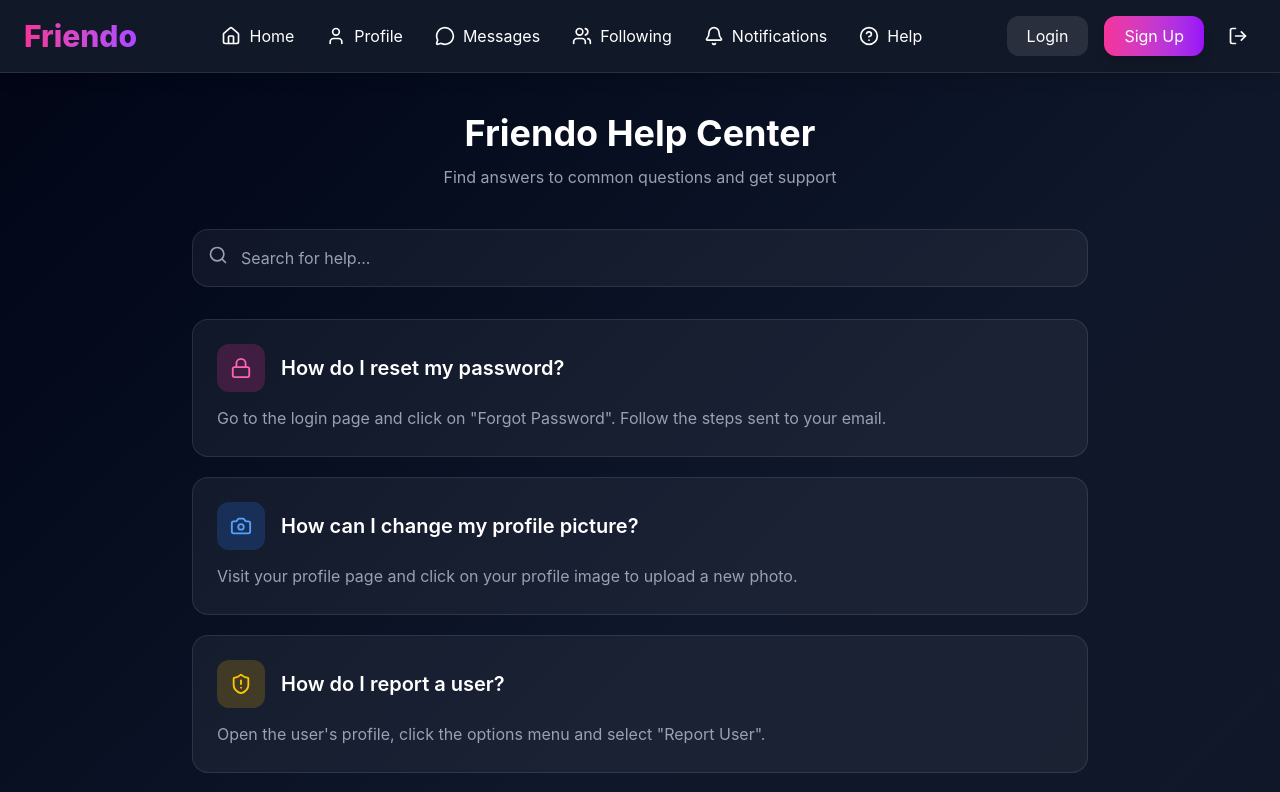
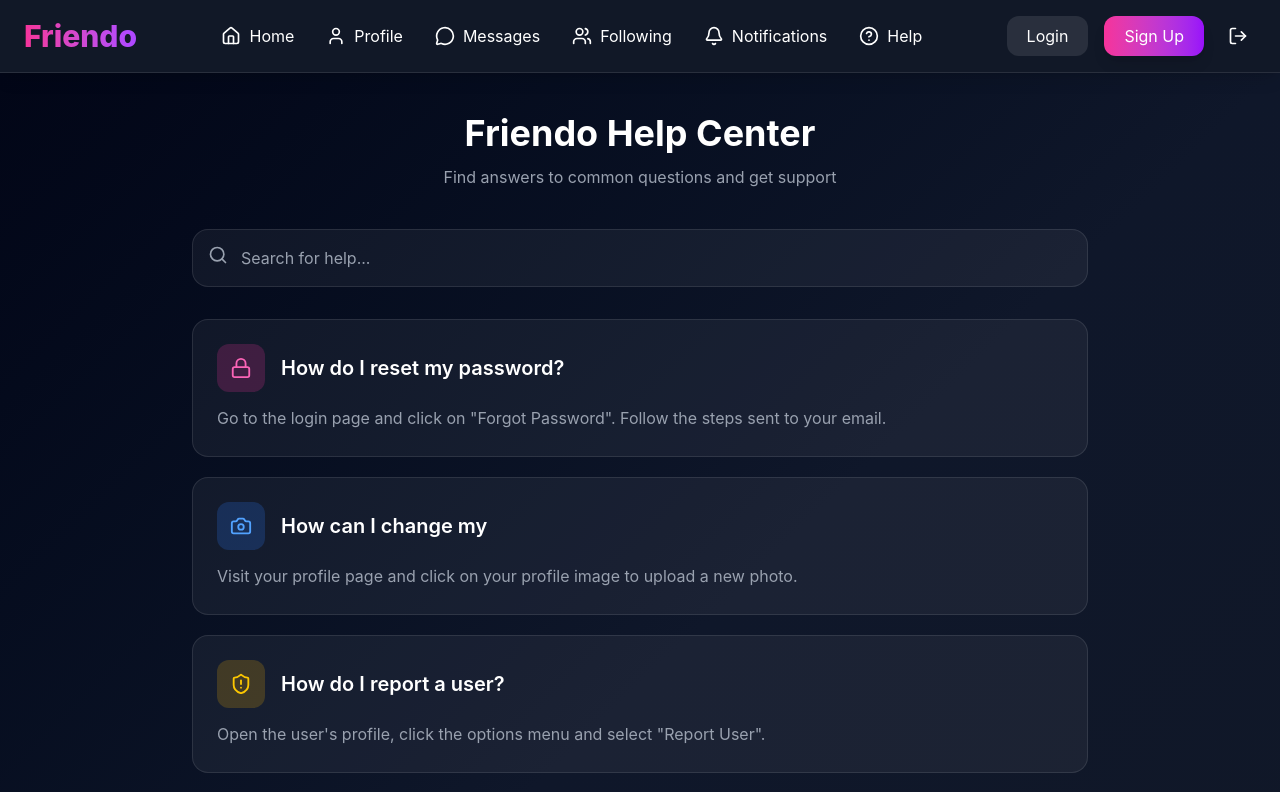
Before and after one commit to gauravkumar2005/Friendo, a React (Vite) app in the folder friendo/: page /help in a window 1280 px wide. Shown: the top 792 px of the page. Built offline with nearby package versions, Linux system fonts and the light colour scheme.

Commit message:
update help page ui

```diff
--- a/friendo/src/pages/Help.jsx
+++ b/friendo/src/pages/Help.jsx
@@ -80,7 +80,7 @@ function Help() {
               </div>
 
               <h2 className="text-xl font-semibold">
-                How can I change my profile picture?
+                How can I change my
               </h2>
 
             </div>
```
